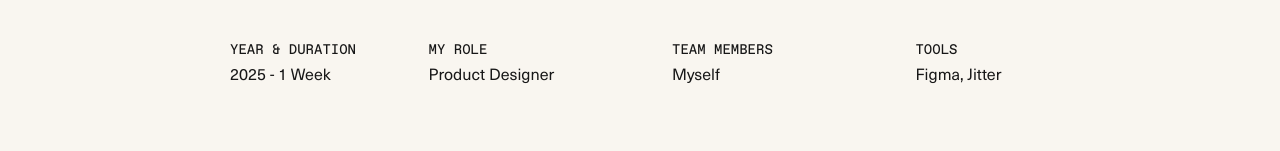
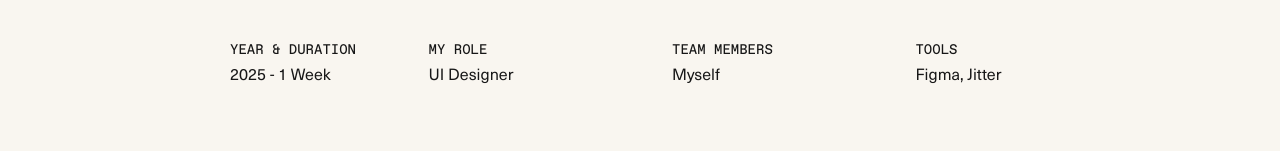
Before and after one commit to alexluowan/Portfolio-2025-Ver5, a Next.js app: page /projects/wise in a window 1280 px wide. Shown: the part 1147-1298 px from the top of the page. Built offline with nearby package versions, Linux system fonts and the light colour scheme.

Commit message:
updated subtitle

```diff
--- a/src/app/(index)/page.tsx
+++ b/src/app/(index)/page.tsx
@@ -104,7 +104,7 @@ export default function Home() {
                             <ContentItem
                                 imageSrc="/img/wise/wisethumbnail.png"
                                 title="WISE"
-                                subtitleLeft="PRODUCT DESIGN + PERSONAL PROJECT"
+                                subtitleLeft="UI DESIGN + PERSONAL PROJECT"
                                 subtitleRight="2025"
                                 borderColor="border-black"
                             />
--- a/src/app/(sub)/projects/wise/page.tsx
+++ b/src/app/(sub)/projects/wise/page.tsx
@@ -41,7 +41,7 @@ export default function Home() {
                         <div className="flex flex-col w-4/5 ">
                             <div>
                                 <h4 className="font-favoritmono text-h4mono">MY ROLE</h4>
-                                <p className="font-neuehaasunica "> Product Designer
+                                <p className="font-neuehaasunica "> UI Designer
                                 </p>
                             </div>
                         </div>
```
